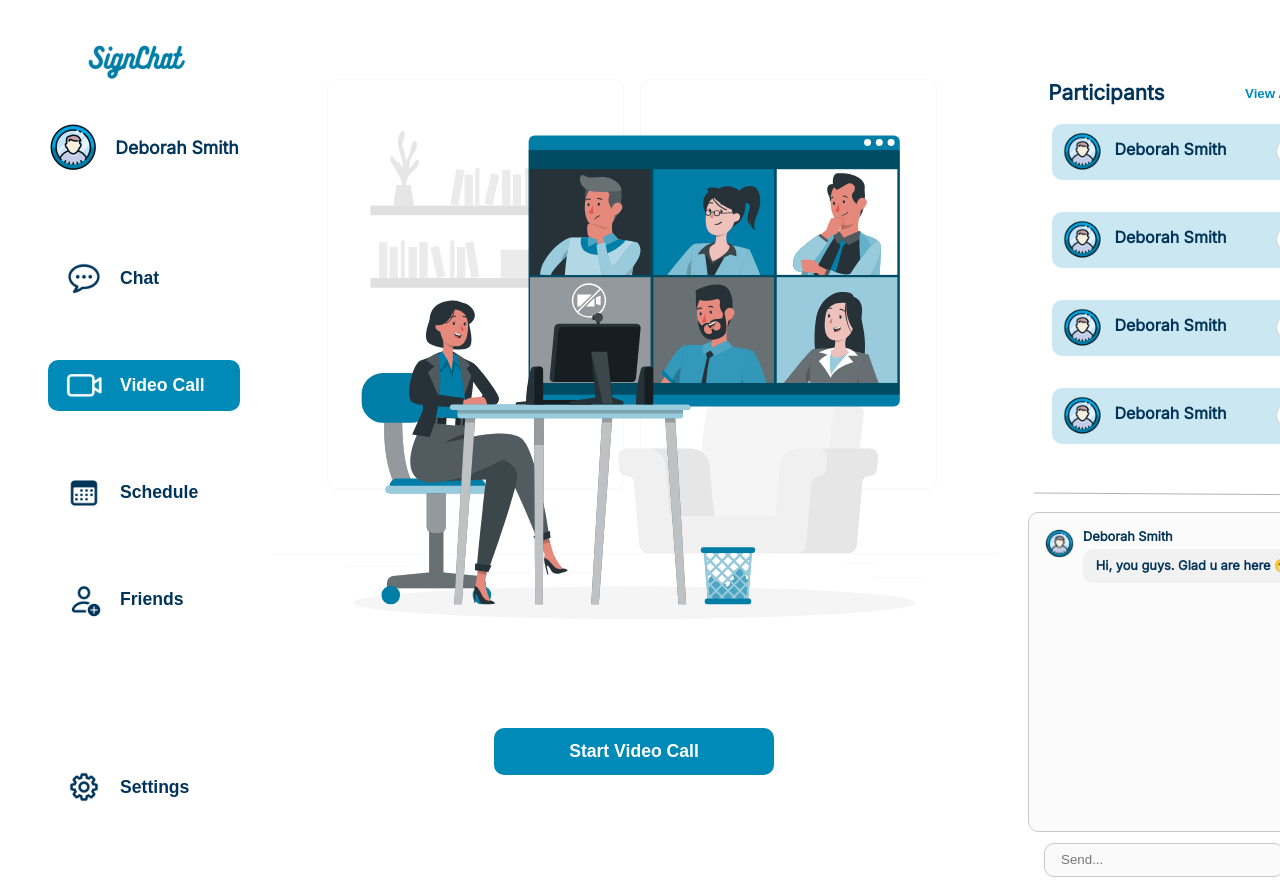
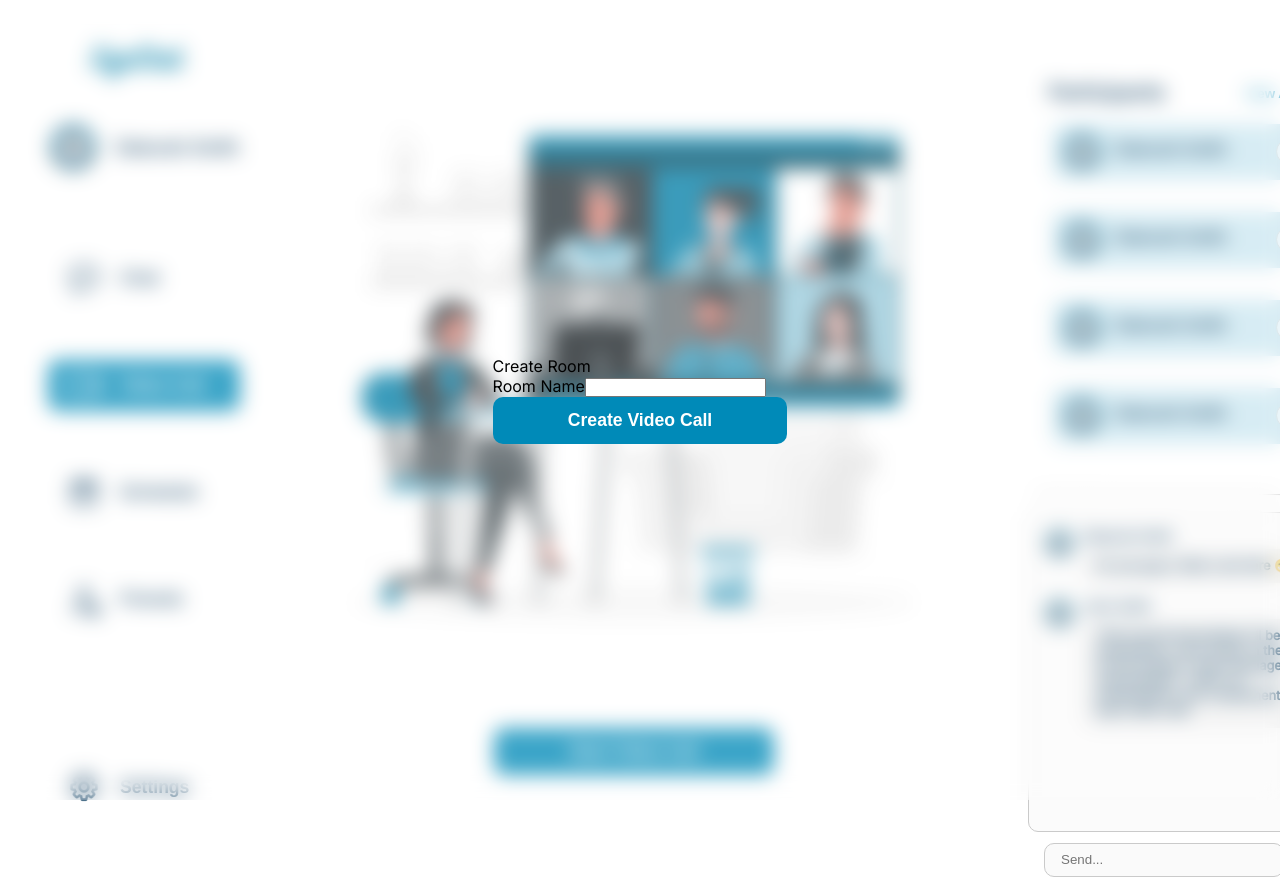
Before and after one commit to SignLink/Signchat-Frontend, a React (Create React App) app: page /user/videocall in a window 1280 px wide. Both pictures are taken after a click on the button "Start Video Call". Shown: the top 880 px of the page. Built offline with nearby package versions, Linux system fonts and the light colour scheme.

Commit message:
added click outside to close event to modal

```diff
--- a/src/About Page/About.tsx
+++ b/src/About Page/About.tsx
@@ -7,24 +7,36 @@ import Login from "../Login Page/Login";
 import Modal from "../Main Components/Modal";
 import { useSelector } from "react-redux";
 import Signup from "../Sign Up Page/Signup";
+import { useDispatch } from "react-redux";
+import { closeModal } from "../Store-Redux/ModalReducer";
+import { closeLogin } from "../Store-Redux/LoginReducer";
+import { closeSignup } from "../Store-Redux/SignupReducer";
 
 function About() {
   const loginInitialState = useSelector(
     (state: any) => state.login.loginIsOpen
   );
-   const signupInitialState = useSelector(
-     (state: any) => state.signup.signupIsOpen
-   );
+  const signupInitialState = useSelector(
+    (state: any) => state.signup.signupIsOpen
+  );
+
+  const dispatchModal = useDispatch();
+
+  function closeModalHandler() {
+    dispatchModal(closeModal());
+    dispatchModal(closeLogin())
+    dispatchModal(closeSignup())
+  }
 
   return (
     <>
       {signupInitialState && (
-        <Modal>
+        <Modal onClose={closeModalHandler}>
           <Signup />
         </Modal>
       )}
       {loginInitialState && (
-        <Modal>
+        <Modal onClose={closeModalHandler}>
           <Login />
         </Modal>
       )}
--- a/src/Contact Page/Contact.tsx
+++ b/src/Contact Page/Contact.tsx
@@ -3,9 +3,12 @@ import MainWrapper from "../Main Components/MainWrapper";
 import Footer from "../Main Components/Footer";
 import ContactDescription from "./Contact Components/ContactDescription";
 import Login from "../Login Page/Login";
-import { useSelector } from "react-redux";
+import { useDispatch, useSelector } from "react-redux";
 import Modal from "../Main Components/Modal";
 import Signup from "../Sign Up Page/Signup";
+import { closeLogin } from "../Store-Redux/LoginReducer";
+import { closeModal } from "../Store-Redux/ModalReducer";
+import { closeSignup } from "../Store-Redux/SignupReducer";
 
 function Contact() {
   const loginInitialState = useSelector(
@@ -15,15 +18,23 @@ function Contact() {
     (state: any) => state.signup.signupIsOpen
   );
 
+  const dispatchModal = useDispatch()
+
+  function closeModalHandler() {
+    dispatchModal(closeModal());
+    dispatchModal(closeLogin());
+    dispatchModal(closeSignup());
+  }
+
   return (
     <>
       {signupInitialState && (
-        <Modal>
+        <Modal onClose={closeModalHandler}>
           <Signup />
         </Modal>
       )}
       {loginInitialState && (
-        <Modal>
+        <Modal onClose={closeModalHandler}>
           <Login />
         </Modal>
       )}
--- a/src/Home Page/Home.tsx
+++ b/src/Home Page/Home.tsx
@@ -7,8 +7,11 @@ import HowItWorks from "./Home Components/HowItWorks";
 import Footer from "../Main Components/Footer";
 import Modal from "../Main Components/Modal";
 import Signup from "../Sign Up Page/Signup";
-import { useSelector } from "react-redux";
+import { useDispatch, useSelector } from "react-redux";
 import Login from "../Login Page/Login";
+import { closeLogin } from "../Store-Redux/LoginReducer";
+import { closeModal } from "../Store-Redux/ModalReducer";
+import { closeSignup } from "../Store-Redux/SignupReducer";
 
 function Home() {
   const signupInitialState = useSelector(
@@ -18,15 +21,23 @@ function Home() {
     (state: any) => state.login.loginIsOpen
   );
 
+  const dispatchModal = useDispatch()
+
+function closeModalHandler() {
+  dispatchModal(closeModal());
+  dispatchModal(closeLogin());
+  dispatchModal(closeSignup());
+}
+
   return (
     <>
       {signupInitialState && (
-        <Modal>
+        <Modal onClose={closeModalHandler}>
           <Signup />
         </Modal>
       )}
       {loginInitialState && (
-        <Modal>
+        <Modal onClose={closeModalHandler}>
           <Login />
         </Modal>
       )}
--- a/src/Main Components/Modal.tsx
+++ b/src/Main Components/Modal.tsx
@@ -1,13 +1,23 @@
 import "./Modal.css";
 import ReactDOM from "react-dom";
+import { MouseEvent } from "react";
 
 interface props {
   children: React.ReactElement;
+  onClose: () => void;
 }
 
-function Modal({ children }: props) {
+function Modal({ children, onClose }: props) {
+  function handleOverlayClick(event: MouseEvent<HTMLDivElement>) {
+    if (event.target === event.currentTarget) {
+      onClose();
+    }
+  }
+
   return ReactDOM.createPortal(
-    <div className="modal-main">{children}</div>,
+    <div className="modal-main" onClick={handleOverlayClick}>
+      {children}
+    </div>,
     document.getElementById("modal-root")!
   );
 }
--- a/src/User Video Call Page/User Video Call Components/UserVideoCall.tsx
+++ b/src/User Video Call Page/User Video Call Components/UserVideoCall.tsx
@@ -2,7 +2,11 @@ import Button from "../../Main Components/Button";
 import "./UserVideoCall.css";
 import meeting from "../../Images/Remote-meeting.svg";
 
-function UserVideoCall() {
+interface Props {
+  openCreateVideoCall: any;
+}
+
+function UserVideoCall(props: Props) {
   return (
     <>
       <div className="user-videocall">
@@ -10,7 +14,7 @@ function UserVideoCall() {
           <img src={meeting} alt="" />
         </div>
         <div className="videocall-button">
-          <Button buttonName="Start Video Call" />
+          <Button buttonName="Start Video Call" openModal={props.openCreateVideoCall} />
         </div>
       </div>
     </>
--- a/src/User Video Call Page/User Video Call Components/VideoCallParticipants.css
+++ b/src/User Video Call Page/User Video Call Components/VideoCallParticipants.css
@@ -100,6 +100,9 @@
     border-radius: 10px;
     background-color: #fbfbfb;
     padding: 1rem;
+    display: flex;
+    flex-direction: column;
+    gap: 1rem;
 }
 .videocall-send{
     margin-top: .5rem;
--- a/src/User Video Call Page/User Video Call Components/VideoCallParticipants.tsx
+++ b/src/User Video Call Page/User Video Call Components/VideoCallParticipants.tsx
@@ -78,6 +78,17 @@ function VideoCallParticipants() {
               </div>
             </div>
           </div>
+          <div className="chat-info">
+            <img src={profile} alt="profile-pic" />
+            <div className="chat">
+              <span>John Smith</span>
+              <div className="chat-message">
+                That sounds fascinating! I'll be presenting a case study on the
+                use of technology in sign language interpretation. I think our
+                presentations will complement each other well.
+              </div>
+            </div>
+          </div>
         </div>
         <div className="videocall-send">
           <input type="text" placeholder="Send..." id="Send-input" />
--- /dev/null
+++ b/src/User Video Call Page/User Video Call Components/VideoCallPopup.tsx
@@ -0,0 +1,23 @@
+import React from "react";
+import Button from "../../Main Components/Button";
+
+function VideoCallPopup() {
+  return (
+    <>
+      <div className="videocall-popup-main">
+        <div className="videocall-popup-title">
+          <span>Create Room</span>
+        </div>
+        <div className="room-name">
+          <span>Room Name</span>
+          <input type="text" id="input-room-name" />
+        </div>
+        <div className="create-videocall-button-div">
+          <Button buttonName="Create Video Call" />
+        </div>
+      </div>
+    </>
+  );
+}
+
+export default VideoCallPopup;
--- a/src/User Video Call Page/UserVideoCallPage.tsx
+++ b/src/User Video Call Page/UserVideoCallPage.tsx
@@ -1,19 +1,34 @@
-import React from "react";
 import MainWrapper from "../Main Components/MainWrapper";
 import UserNavigation from "../User Main Components/UserNavigation";
 import UserVideoCall from "./User Video Call Components/UserVideoCall";
-import './UserVideoCallPage.css'
+import "./UserVideoCallPage.css";
 import VideoCallParticipants from "./User Video Call Components/VideoCallParticipants";
+import { useState } from "react";
+import VideoCallPopup from "./User Video Call Components/VideoCallPopup";
+import Modal from "../Main Components/Modal";
 
 function UserVideoCallPage() {
+  const [openCreateRoom, setOpenCreateRoom] = useState(false);
+
+  function openStartVideoCall(){
+    setOpenCreateRoom(true)
+  }
+
   return (
-    <MainWrapper>
-      <div className="user-videocall-main">
-        <UserNavigation />
-        <UserVideoCall/>
-        <VideoCallParticipants/>
-      </div>
-    </MainWrapper>
+    <>
+      {openCreateRoom && (
+        <Modal>
+          <VideoCallPopup />
+        </Modal>
+      )}
+      <MainWrapper>
+        <div className="user-videocall-main">
+          <UserNavigation />
+          <UserVideoCall openCreateVideoCall={openStartVideoCall} />
+          <VideoCallParticipants />
+        </div>
+      </MainWrapper>
+    </>
   );
 }
 
```
Also changed, not shown: src/User Video Call Page/User Video Call Components/VideoCallPopup.css (added).
